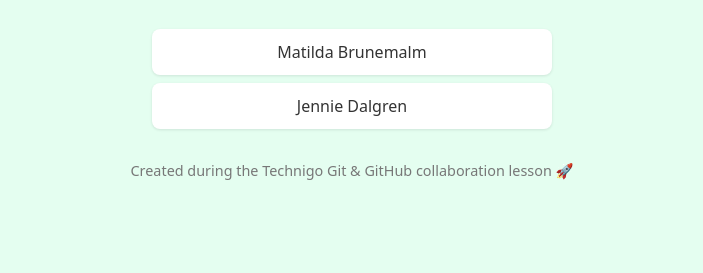
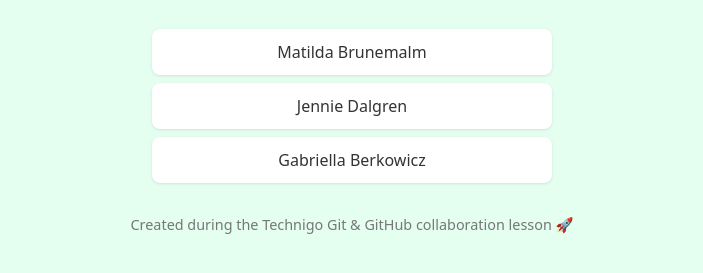
Before and after one commit to Technigo/fall25-github-branches-practice, a plain HTML site: page index.html in a window 1280 px wide. Shown: the part 151-424 px from the top of the page, without its empty margins (288-991 px from the left). Drawn offline with Linux system fonts and the light colour scheme.

Commit message:
add gabriella in the list

```diff
--- a/index.html
+++ b/index.html
@@ -17,6 +17,7 @@
     <li>Matilda Brunemalm</li>
     <li>Jennie Dalgren</li>
     <!-- 👇 Students: add your name below this line 👇 -->
+    <li>Gabriella Berkowicz</li>
   </ul>
 
   <footer>Created during the Technigo Git & GitHub collaboration lesson 🚀</footer>
```
